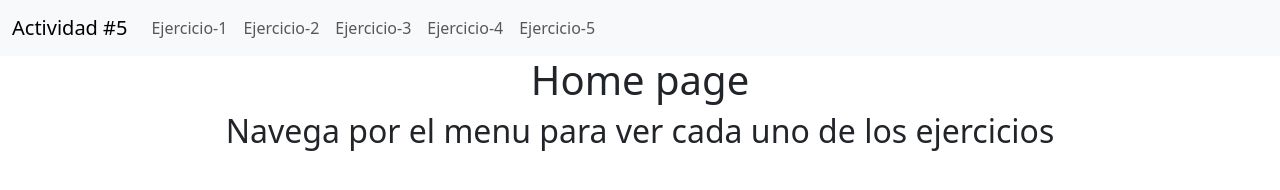
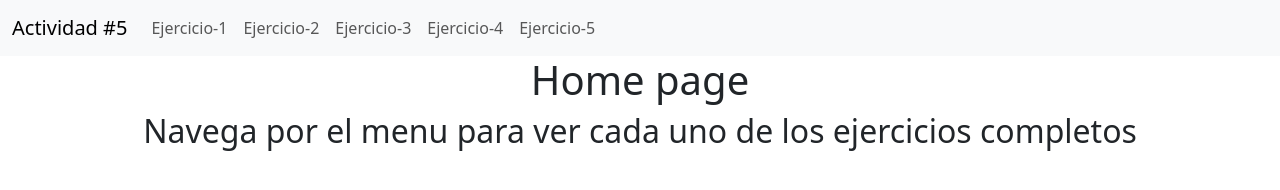
Before and after one commit to DaniAn2002/actividad-5-kodigo, a website built with Vite: page index.html in a window 1280 px wide. Built offline with nearby package versions, Linux system fonts and the light colour scheme.

Commit message:
project finalized

```diff
--- a/src/main.ts
+++ b/src/main.ts
@@ -34,6 +34,6 @@
 
   <div class="container text-center">
     <h1>Home page</h1>
-    <h2>Navega por el menu para ver cada uno de los ejercicios</h2>
+    <h2>Navega por el menu para ver cada uno de los ejercicios completos</h2>
   </div>
 `
```
